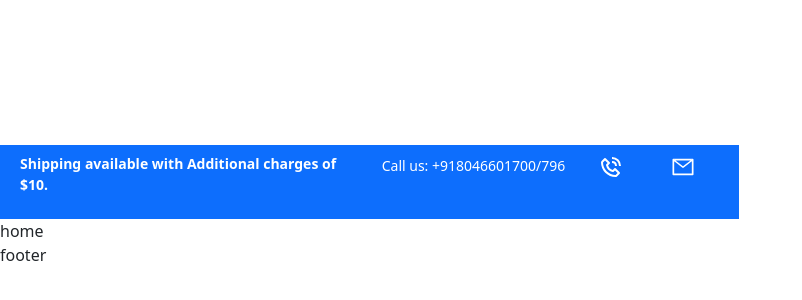
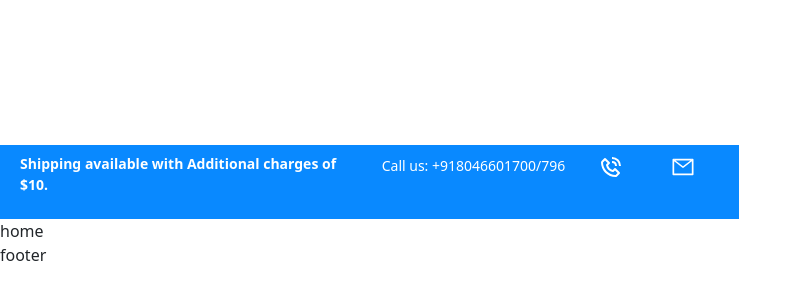
Before and after one commit to DILABS-WEB/Dilabs_Product, a React (Vite) app: page / in a window 1280 px wide. Shown: the part 194-494 px from the top of the page, without its empty margins (0-802 px from the left). Built offline with nearby package versions, Linux system fonts and the light colour scheme.

Commit message:
updated with the header strip

```diff
--- a/src/App.css
+++ b/src/App.css
@@ -13,6 +13,8 @@
     --search: #FF6000;
     --primary1: #2b3d4c;
     --primary2: #354d61;
+    --lighter3:#ecf2f7;
+    --primary3:#0989ff;
 }
 
 
@@ -32,12 +34,14 @@
 a{
   text-decoration: none;
   font-size: 14px;
+  font-weight: bolder;
 
 
 }
 p{
   font-size: 14px;
   font-weight: bolder;
+
 }
 
 /*   Header Start Here  */
@@ -82,15 +86,19 @@ animation-timing-function:linear;
 }
 
 @keyframes flip {
-  30%,60% {
-    transform: rotateX(360deg)
+  0%,80% {
+    transform: rotateY(360deg)
 
   }
 }
 .animated-x
 {
-  animation: flip 4s infinite;
+  animation: flip 5s infinite;
   animation-delay: calc(.5s * var(--i))
 }
 
+
+.header-top-strip{
+  background: var(--primary3);
+}
 /*   Header End Here  */
--- a/src/components/header.jsx
+++ b/src/components/header.jsx
@@ -4,16 +4,16 @@ import {AiOutlineMail}  from 'react-icons/ai'
 
 const header = () => {
   return <>
-  <header className='header-top-strip p-2 bg-primary'>
+  <header className='header-top-strip p-2 '>
 <div className="container-xxl animated-right-left">
   <div className="row">
-    <div className="col-6 text-white animated-right-left"  >
+    <div className="col-6 text-white "  >
       <p>Shipping available with Additional charges of $10.</p>
 
     </div>
     <div className="col-6 d-flex justify-content-between " >
     <div >
-    <a  className="text-white " href="tel:+91 8046601700/796"> Call us: +918046601700/796  </a>
+    <a  className="text-white " href="tel:+91 8046601700/796">Call us: +918046601700/796   </a>
     </div>
     <div >
 
```
